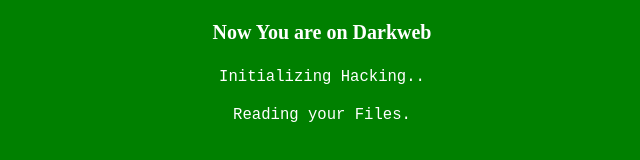
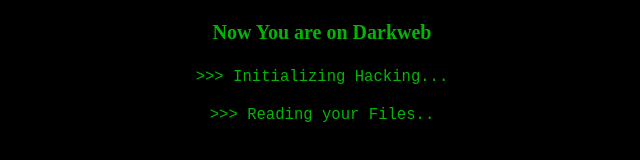
Before and after one commit to Aman-kumar-01/hacking, a plain HTML site: page index.html in a window 1280 px wide. Shown: the whole page, without its empty margins (318-958 px from the left). Drawn offline with Linux system fonts and the light colour scheme.

Commit message:
css update

```diff
--- a/index.html
+++ b/index.html
@@ -10,8 +10,8 @@
 
 <style>
     body {
-        background-color: green;
-        color: white;
+        background-color: black;
+        color: rgb(6, 180, 6);
     }
 
     .container {
@@ -56,11 +56,11 @@
 
 <script>
     const messages = [
-        "Initializing Hacking",
-        "Reading your Files",
-        "Password files Detected",
-        "Sending all passwords and personal files to server",
-        "Cleaning up"
+        ">>> Initializing Hacking",
+        ">>> Reading your Files",
+        ">>> Password files Detected",
+        ">>> Sending all passwords and personal files to server",
+        ">>> Cleaning up"
     ];
 
     const container = document.querySelector('.container');
@@ -86,7 +86,7 @@
         const dotInterval = setInterval(() => {
             msgDiv.querySelector('.dots').textContent = ".".repeat(dotCount);
             dotCount = dotCount < 3 ? dotCount + 1 : 1;
-        }, 500);
+        }, 400);
 
         setTimeout(() => {
             clearInterval(dotInterval);
```
